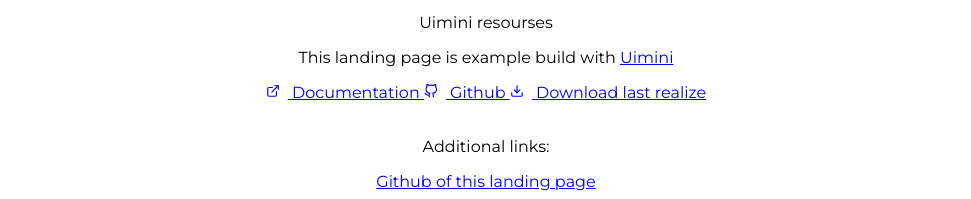
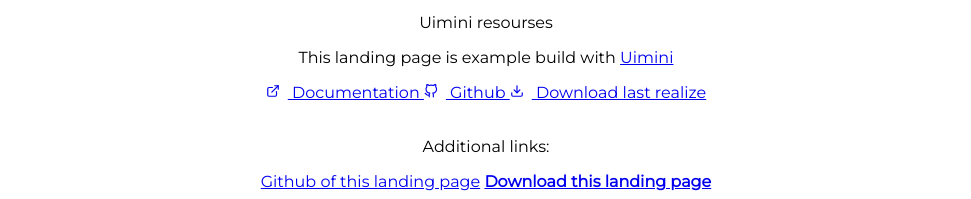
Before and after one commit to uimini/example-landing, a website built with webpack: page src/index.html in a window 1280 px wide. Shown: the part 1739-1938 px from the top of the page, without its empty margins (154-1125 px from the left). Built offline with nearby package versions, Linux system fonts and the light colour scheme.

Commit message:
added link to download

```diff
--- a/src/index.html
+++ b/src/index.html
@@ -292,6 +292,7 @@
               <p class="ui-title-3">Additional links:</p>
               <div class="ui-button-group isCenter">
                 <a href="https://github.com/uimini/example-landing" class="ui-link">Github of this landing page</a>
+                <a href="https://github.com/uimini/example-landing/releases/tag/v1" class="ui-link"><b>Download this landing page</b></a>
               </div>
             </div>
           </div>
```
Also changed, not shown: README.md, dist/index.html.
